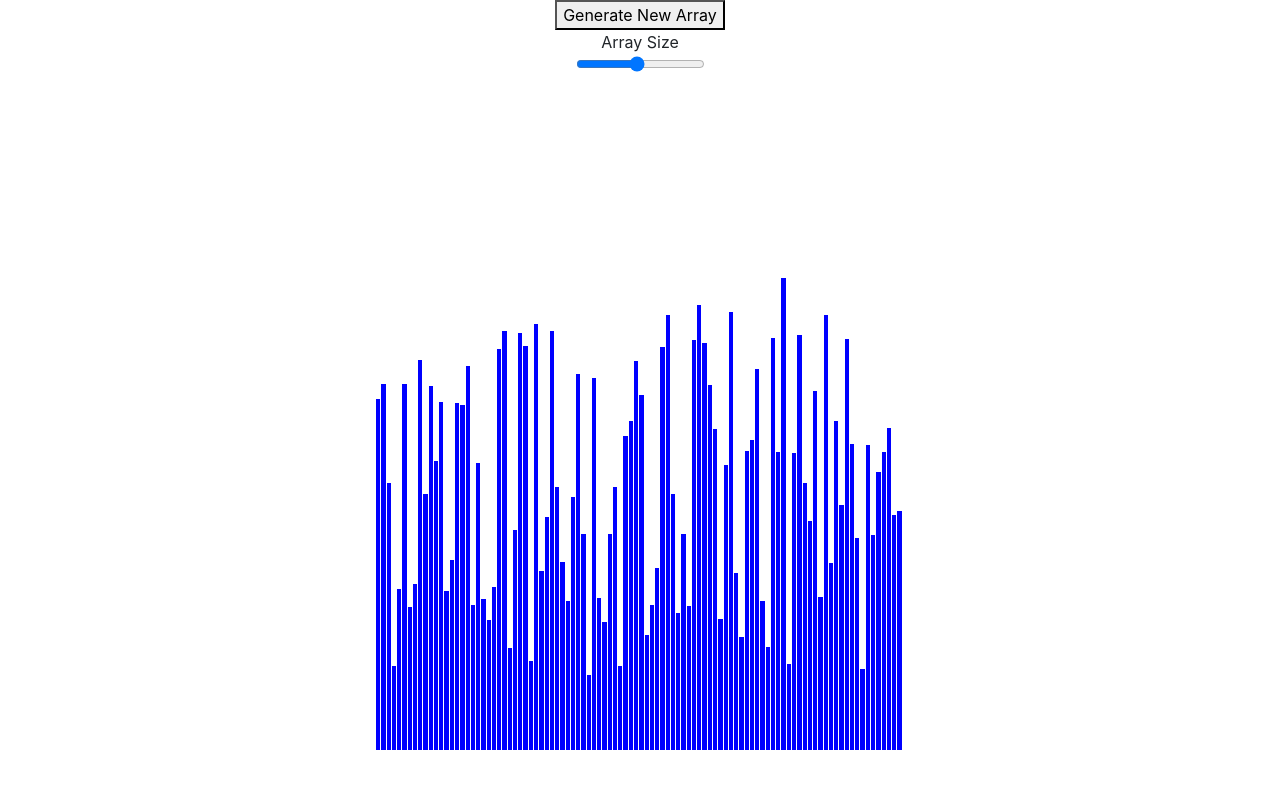
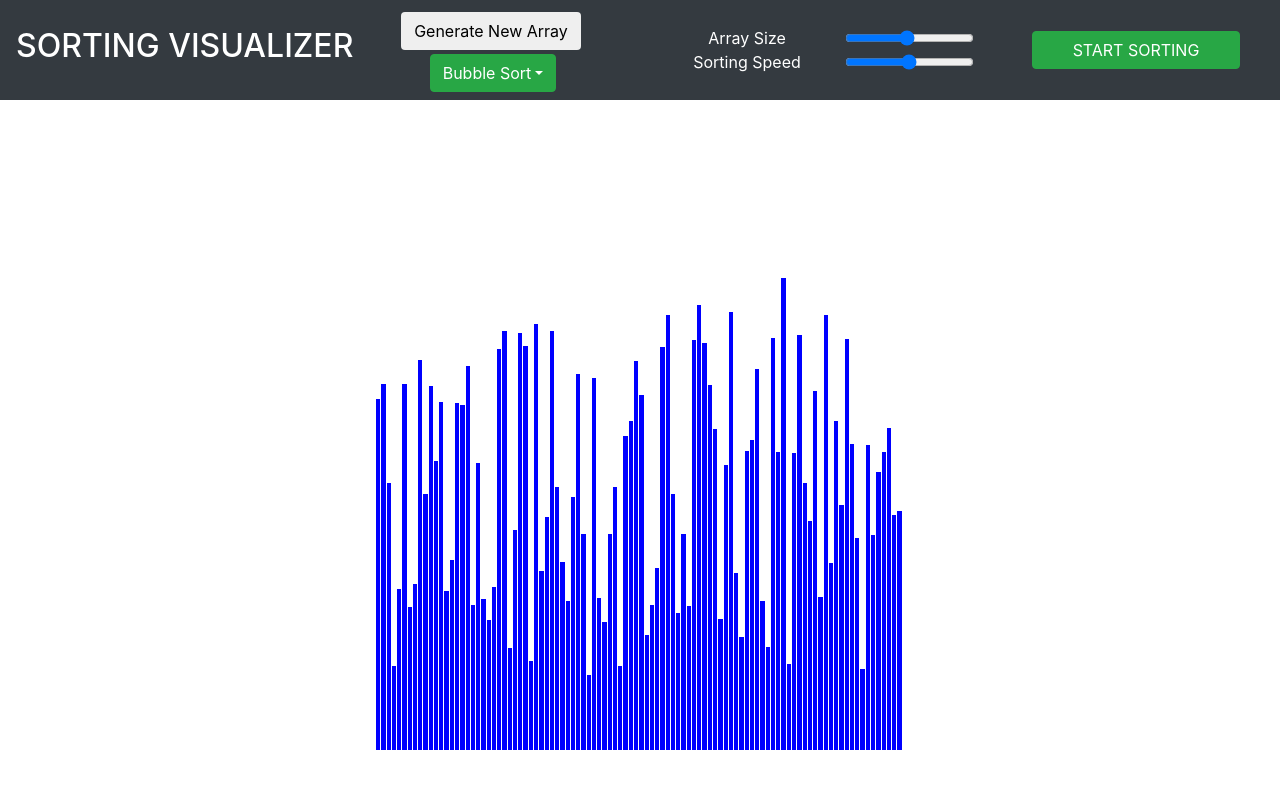
Before and after one commit to tusharmonga014/Sorting-Visualizer, a React (Create React App) app: page / in a window 1280 px wide. Shown: the top 788 px of the page. Built offline with nearby package versions, Linux system fonts and the light colour scheme.

Commit message:
UI finished and speed algo redux reducer complete

```diff
--- /dev/null
+++ b/src/actions/speed/index.js
@@ -0,0 +1,6 @@
+export const setSpeed = (payload) => {
+    return {
+        type: 'SET_SPEED',
+        payload: payload
+    }
+};
--- a/src/components/ArrayBars/ArrayBars.jsx
+++ b/src/components/ArrayBars/ArrayBars.jsx
@@ -2,10 +2,6 @@ import React, { Component } from "react";
 import "./ArrayBars.css";
 
 class ArrayBars extends Component {
-
-    constructor(props) {
-        super(props);
-    }
 
     getMarginBetweenBars = (arraySize) => {
         const marginBetween = arraySize <= 10 ? 4 : arraySize <= 50 ? 2 : 1;
@@ -40,7 +36,7 @@ class ArrayBars extends Component {
                 {
                     array.length > 0 && array.map((bar, idx) => {
                         return (
-                            <div className="bar" style={{ width: barWidth, height: bar, marginLeft: (idx != 0 ? marginBetween : 0) }} key={idx}>
+                            <div className="bar" style={{ width: barWidth, height: bar, marginLeft: (idx !== 0 ? marginBetween : 0) }} key={idx}>
                                 {displayBarHeight ? bar : ''}
                             </div>
                         );
--- a/src/components/ControlBar/ControlBar.js
+++ b/src/components/ControlBar/ControlBar.js
@@ -2,6 +2,7 @@ import ControlBar from "./ControlBar.jsx";
 import { connect } from "react-redux";
 import { setArray } from "../../actions/array";
 import { setAlgorithm } from "../../actions/algorithm";
+import { setSpeed } from "../../actions/speed/index.js";
 
 //returns a random value between low and up limit [both inclusive]
 const getRandomValue = (lowerLimit, upperLimit) => {
@@ -19,6 +20,17 @@ const generateRandomArray = (arraySize) => {
     return array;
 }
 
+//converts the algorithm name to all capital seperated by a '_'
+const convertAlgorithmNameToSpecific = (selectedAlgo) => {
+    switch (selectedAlgo) {
+        case 'Bubble Sort': return 'BUBBLE_SORT'
+        case 'Merge Sort': return 'MERGE_SORT'
+        case 'Quick Sort': return 'QUICK_SORT'
+        case 'Sort': return 'SORT'
+        default: return ''
+    }
+}
+
 const mapStateToProps = (state) => {
     const array = state.array;
     const algorithm = state.algorithm;
@@ -34,7 +46,15 @@ const mapDispatchToProps = () => dispatch => ({
     },
 
     //setting the algorithm through dispatch
-    setAlgorithm: () => { dispatch(setAlgorithm('BUBBLE')) }
+    changeAlgorithm: (selectedAlgo) => {
+        const specificAlgoName = convertAlgorithmNameToSpecific(selectedAlgo);
+        dispatch(setAlgorithm(specificAlgoName));
+    },
+
+    //changing the sorting display speed of algorithm
+    changeSpeed: (selectSpeed) => {
+        dispatch(setSpeed(selectSpeed));
+    }
 });
 
 export default connect(mapStateToProps, mapDispatchToProps)(ControlBar);
--- a/src/components/ControlBar/ControlBar.jsx
+++ b/src/components/ControlBar/ControlBar.jsx
@@ -2,10 +2,6 @@ import React, { Component } from "react";
 import "./ControlBar.css";
 
 class ControlBar extends Component {
-
-  constructor(props) {
-    super(props);
-  }
 
   resetArray = (arraySize) => {
     this.props.generateArray(arraySize);
@@ -13,6 +9,17 @@ class ControlBar extends Component {
 
   changeArraySize = (event) => {
     this.resetArray(event.target.value);
+  }
+
+  changeAlgorithm = (event) => {
+    const selectedAlgo = event.target.value;
+    document.getElementById("dropdown-algo-selector").innerText = selectedAlgo;
+    this.props.changeAlgorithm(selectedAlgo);
+  }
+
+  changeSpeed = (event) => {
+    const selectedSpeed = (Number)(event.target.value);
+    this.props.changeSpeed(selectedSpeed);
   }
 
   componentDidMount() {
@@ -25,24 +32,61 @@ class ControlBar extends Component {
     const arraySize = array.length;
 
     return (
-      <div>
-        <button className='generate-array-button'
+      <div className='nav navbar navbar-dark bg-dark text-center'>
+        <div className='navbar navbar-brand col-3 text-center m-0 p-0'>
+          <h2>SORTING VISUALIZER</h2>
+        </div>
+
+        <div className="col-3  text-center">
+          <button className='generate-array-button btn btn-white btn-round m-1 mr-2'
             onClick={() => { this.resetArray(arraySize) }}>
             Generate New Array
           </button>
-        <div className="separator"></div>
-        <div>
-          Array Size
+
+          <div className="btn-group">
+            <button type="button" id="dropdown-algo-selector" className="btn btn-success dropdown-toggle" data-toggle="dropdown" aria-haspopup="true" aria-expanded="false">
+              Bubble Sort
+            </button>
+            <div className="dropdown-menu">
+              <button className="dropdown-item" value='Bubble Sort' onClick={this.changeAlgorithm}>Bubble Sort</button>
+              <div className="dropdown-divider"></div>
+              <button className="dropdown-item" value='Merge Sort' onClick={this.changeAlgorithm}>Merge Sort</button>
+              <div className="dropdown-divider"></div>
+              <button className="dropdown-item" value='Quick Sort' onClick={this.changeAlgorithm}>Quick Sort</button>
+              <div className="dropdown-divider"></div>
+              <button className="dropdown-item" value=' Sort' onClick={this.changeAlgorithm}>Another Sort</button>
             </div>
+          </div>
+        </div>
+
+        <div className="col-2 text-center row">
+          <div className='text-white col-12'>Array Size</div>
+          <div className='text-white col-12'>Sorting Speed</div>
+          <div className='col-3 text-right'></div>
+        </div>
+
+        <div className='col-2 row'>
           <input
-          className='array-size-range-button'
+            className='array-size-range-button mb-1'
             type="range"
             min="10"
             max="200"
             defaultValue="100"
             onChange={this.changeArraySize}
           />
-        <div className="separator"></div>
+
+          <input
+            className='sorting-speed-range-button mt-1'
+            type="range"
+            min="1"
+            max="100"
+            defaultValue="50"
+            onChange={this.changeSpeed}
+          />
+        </div>
+
+        <button className="btn btn-success mr-4 col-2"> START SORTING </button>
+
       </div>
     )
   }
--- a/src/reducers/algorithmRedcuer/index.js
+++ b/src/reducers/algorithmRedcuer/index.js
@@ -1,5 +1,5 @@
 
-export const algorithm = (state = '', action) => {
+export const algorithm = (state = 'BUBBLE_SORT', action) => {
     switch (action.type) {
         case 'SET_ALGORITHM':
             return  action.payload;
--- a/src/reducers/index.js
+++ b/src/reducers/index.js
@@ -1,10 +1,12 @@
 import { combineReducers } from "redux";
 import { algorithm } from "./algorithmRedcuer";
 import { array } from "./arrayReducer";
+import { speed } from "./speedReducer";
 
 const rootReducer = combineReducers({
     array: array,
-    algorithm: algorithm
+    algorithm: algorithm,
+    speed: speed
 });
 
 export default rootReducer;
--- /dev/null
+++ b/src/reducers/speedReducer/index.js
@@ -0,0 +1,9 @@
+
+export const speed = (state = 50, action) => {
+    switch (action.type) {
+        case 'SET_SPEED':
+            return action.payload;
+
+        default: return state;
+    }
+}
```
Lines whose indentation alone changed are shown as unchanged.
